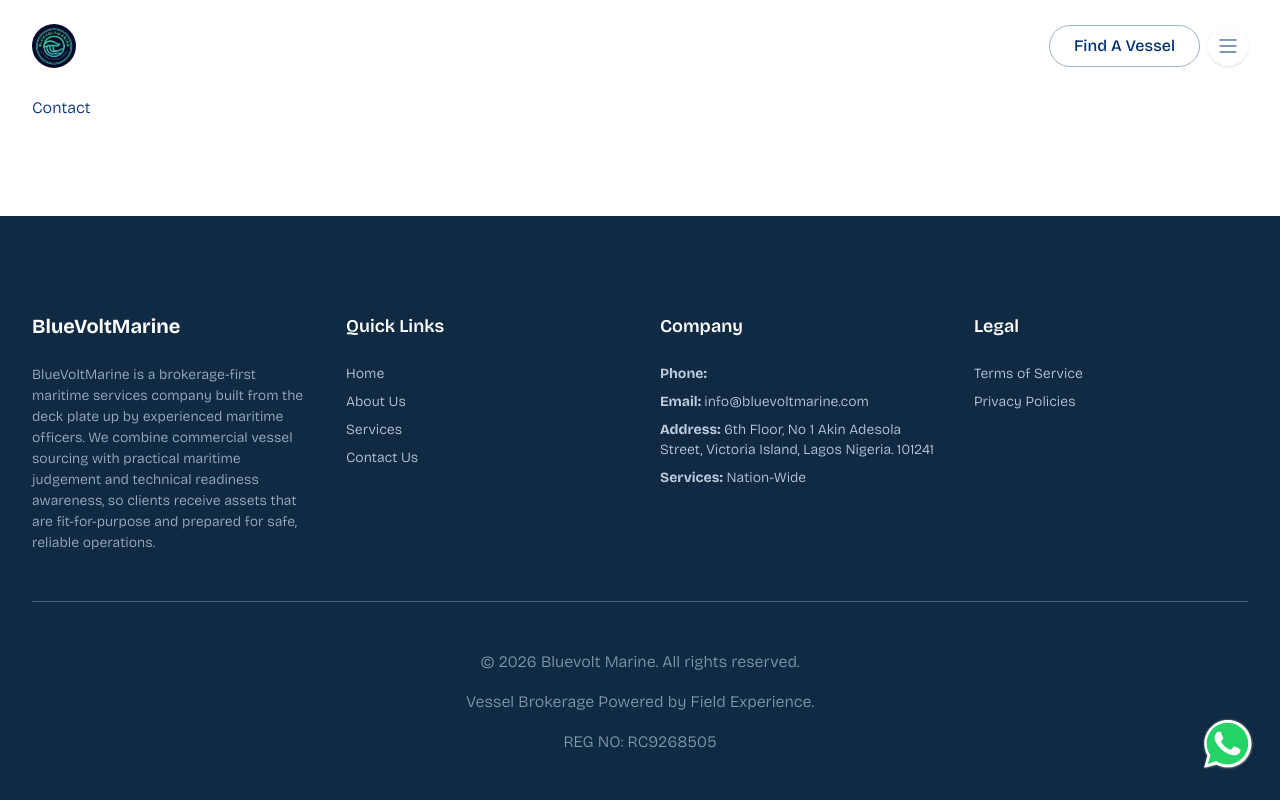
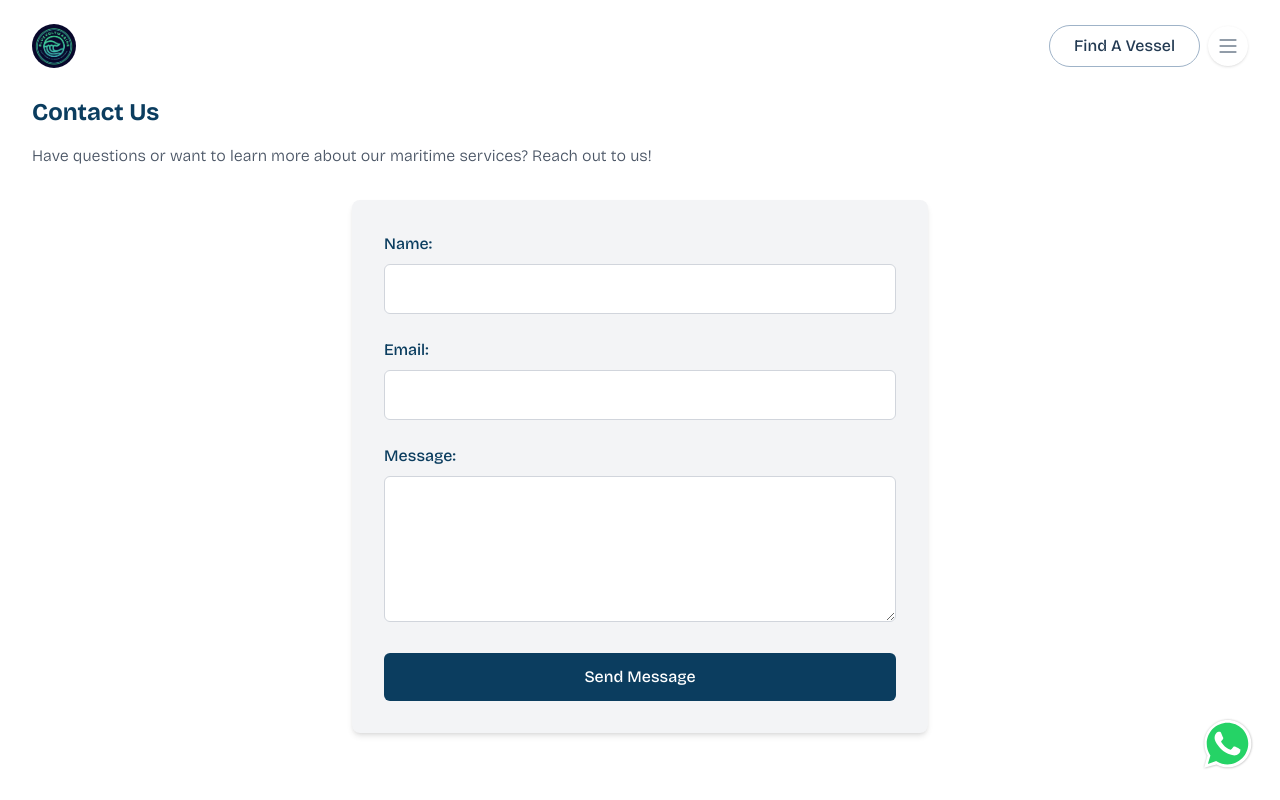
Before and after one commit to deraolisah/bluevolt, a React (Vite) app: page /contact in a window 1280 px wide. Shown: the top 800 px of the page. Built offline with nearby package versions, Linux system fonts and the light colour scheme; no server answers.

Commit message:
Update: Contact Form

```diff
--- a/src/components/Footer.jsx
+++ b/src/components/Footer.jsx
@@ -4,7 +4,7 @@
   const currentYear = new Date().getFullYear()
 
   return (
-    <footer className="bg-navy-800 text-white">
+    <footer className="bg-primary text-white">
       <div className="container">
         <div className="grid grid-cols-1 sm:grid-cols-2 md:grid-cols-4 gap-10">
           <div>
--- a/src/components/home/OurCatalogue.jsx
+++ b/src/components/home/OurCatalogue.jsx
@@ -25,10 +25,10 @@
 
   useEffect(() => {
     const handleResize = () => {
-      if (window.innerWidth < 640) setSlidesToShow(1.5);
+      if (window.innerWidth < 540) setSlidesToShow(1.5);
       else if (window.innerWidth < 768) setSlidesToShow(3);
       else if (window.innerWidth < 1024) setSlidesToShow(4);
-      else setSlidesToShow(6);
+      else setSlidesToShow(5);
     };
 
     handleResize();
@@ -114,7 +114,7 @@
               onClick={() => scrollTo(index)}
               className={`w-2 h-2 rounded-full transition-all duration-300 ${
                 index === selectedIndex
-                  ? 'w-6 bg-navy-700'
+                  ? 'w-6 bg-primary'
                   : 'bg-gray-300 hover:bg-gray-400'
               }`}
               aria-label={`Go to slide ${index + 1}`}
--- a/src/components/home/RequestForm.jsx
+++ b/src/components/home/RequestForm.jsx
@@ -1,6 +1,11 @@
 import { useState } from 'react';
 
-export default function RequestForm() {
+
+const RequestForm = () => {
+
+  const API_URL = import.meta.env.VITE_API_URL || 'http://localhost:5000/api';
+
+
   const [formData, setFormData] = useState({
     companyName: '',
     contactPerson: '',
@@ -13,12 +18,13 @@
     message: '',
   })
 
+  const [isSubmitting, setIsSubmitting] = useState(false)
+  const [submitStatus, setSubmitStatus] = useState(null)
+
   const serviceTypes = [
     'Vessel Brokerage',
     'Maritime Vessel Survey',
     'Machinery Electrical & Emergency Systems Survey',
-    // 'Emergency & Safety System Survey',
-    // 'Multiple Services',
   ]
 
   const handleChange = (e) => {
@@ -26,11 +32,45 @@
     setFormData(prev => ({ ...prev, [name]: value }))
   }
 
-  const handleSubmit = (e) => {
+  const handleSubmit = async (e) => {
     e.preventDefault()
-    // Form submission logic would go here
-    console.log('Form submitted:', formData)
-    alert('Thank you for your request. Our team will contact you within 24 hours.')
+    setIsSubmitting(true)
+    setSubmitStatus(null)
+
+    try {
+      // Send to your Express backend
+      const response = await fetch(`${API_URL}/send-email`, {
+        method: 'POST',
+        headers: {
+          'Content-Type': 'application/json',
+        },
+        body: JSON.stringify(formData),
+      })
+
+      const data = await response.json()
+
+      if (response.ok && data.success) {
+        setSubmitStatus('success')
+        setFormData({
+          companyName: '',
+          contactPerson: '',
+          email: '',
+          phone: '',
+          serviceType: '',
+          vesselType: '',
+          location: '',
+          timeline: '',
+          message: '',
+        })
+      } else {
+        setSubmitStatus('error')
+      }
+    } catch (error) {
+      console.error('Error submitting form:', error)
+      setSubmitStatus('error')
+    } finally {
+      setIsSubmitting(false)
+    }
   }
 
   return (
@@ -38,15 +78,30 @@
       <div className="container">
         <div className="max-w-4xl mx-auto">
           <div className="text-center mb-12">
-            <h2 className="section-title"> Request a Vessel or Survey </h2>
+            <h2 className="section-title">Request a Vessel or Survey</h2>
             <p className="section-subtitle">
-              {/* Please provide details about your requirements. A senior officer will contact you within 24 hours. */}
               Please specify vessel type, operational area, duration, and technical requirements when requesting availability.
             </p>
           </div>
 
+          {/* Status Messages */}
+          {submitStatus === 'success' && (
+            <div className="mb-6 p-4 bg-green-100 border border-green-400 text-green-700 rounded-md">
+              <strong>Thank you for your request!</strong>
+              <p className="mt-2">Our team will contact you at {formData.email} within 24 hours.</p>
+            </div>
+          )}
+
+          {submitStatus === 'error' && (
+            <div className="mb-6 p-4 bg-red-100 border border-red-400 text-red-700 rounded-md">
+              <strong>Oops! Something went wrong.</strong>
+              <p className="mt-2">There was an error submitting your form. Please try again or contact us directly at info@bluevoltmarine.com</p>
+            </div>
+          )}
+
           <form onSubmit={handleSubmit} className="bg-navy-50 rounded-lg shadow-lg p-4.5 md:p-8">
             <div className="grid md:grid-cols-2 gap-4 md:gap-6 mb-8">
+              {/* Company Name */}
               <div>
                 <label htmlFor="companyName" className="block text-sm font-medium text-navy-700 mb-2">
                   Company Name *
@@ -62,6 +117,7 @@
                 />
               </div>
 
+              {/* Contact Person */}
               <div>
                 <label htmlFor="contactPerson" className="block text-sm font-medium text-navy-700 mb-2">
                   Contact Person *
@@ -77,6 +133,7 @@
                 />
               </div>
 
+              {/* Email */}
               <div>
                 <label htmlFor="email" className="block text-sm font-medium text-navy-700 mb-2">
                   Email *
@@ -92,6 +149,7 @@
                 />
               </div>
 
+              {/* Phone */}
               <div>
                 <label htmlFor="phone" className="block text-sm font-medium text-navy-700 mb-2">
                   Phone *
@@ -107,6 +165,7 @@
                 />
               </div>
 
+              {/* Service Type */}
               <div>
                 <label htmlFor="serviceType" className="block text-sm font-medium text-navy-700 mb-2">
                   Service Type *
@@ -126,6 +185,7 @@
                 </select>
               </div>
 
+              {/* Vessel Type */}
               <div>
                 <label htmlFor="vesselType" className="block text-sm font-medium text-navy-700 mb-2">
                   Vessel Type / Scope
@@ -141,6 +201,7 @@
                 />
               </div>
 
+              {/* Location */}
               <div>
                 <label htmlFor="location" className="block text-sm font-medium text-navy-700 mb-2">
                   Location / Port
@@ -156,6 +217,7 @@
                 />
               </div>
 
+              {/* Timeline */}
               <div>
                 <label htmlFor="timeline" className="block text-sm font-medium text-navy-700 mb-2">
                   Timeline
@@ -172,6 +234,7 @@
               </div>
             </div>
 
+            {/* Message */}
             <div className="mb-8">
               <label htmlFor="message" className="block text-sm font-medium text-navy-700 mb-2">
                 Additional Details / Requirements
@@ -187,12 +250,22 @@
               ></textarea>
             </div>
 
+            {/* Submit Button */}
             <div className="text-center">
               <button
                 type="submit"
-                className="btn-primary px-12 py-4 text-lg"
+                disabled={isSubmitting}
+                className={`btn-primary px-12 py-4 text-lg ${isSubmitting ? 'opacity-50 cursor-not-allowed' : ''}`}
               >
-                Submit Request
+                {isSubmitting ? (
+                  <span className="flex items-center justify-center">
+                    <svg className="animate-spin -ml-1 mr-3 h-5 w-5 text-white" xmlns="http://www.w3.org/2000/svg" fill="none" viewBox="0 0 24 24">
+                      <circle className="opacity-25" cx="12" cy="12" r="10" stroke="currentColor" strokeWidth="4"></circle>
+                      <path className="opacity-75" fill="currentColor" d="M4 12a8 8 0 018-8V0C5.373 0 0 5.373 0 12h4zm2 5.291A7.962 7.962 0 014 12H0c0 3.042 1.135 5.824 3 7.938l3-2.647z"></path>
+                    </svg>
+                    Submitting...
+                  </span>
+                ) : 'Submit Request'}
               </button>
               <p className="text-sm text-navy-600 mt-4">
                 Our team will contact you within 24 hours to discuss your requirements.
@@ -204,3 +277,5 @@
     </section>
   )
 }
+
+export default RequestForm;
--- a/src/index.css
+++ b/src/index.css
@@ -9,7 +9,8 @@
   /* --font-sora: "Sora", sans-serif; */
   /* --font-display: 'Barlow', system-ui, sans-serif; */
 
-  --color-primary: #012E71;
+  /* --color-primary: #012E71; */
+  --color-primary: #243b53;
 
 
   --color-navy-50: #f0f4f8;
--- a/src/pages/Contact.jsx
+++ b/src/pages/Contact.jsx
@@ -1,9 +1,202 @@
-import React from 'react'
+import React, { useState } from 'react';
 
 const Contact = () => {
+  const API_URL = import.meta.env.VITE_API_URL || 'http://localhost:5000/api';
+
+  const [formData, setFormData] = useState({
+    name: '',
+    email: '',
+    message: '',
+  });
+
+  const [isSubmitting, setIsSubmitting] = useState(false);
+  const [submitStatus, setSubmitStatus] = useState(null);
+  const [errorMessage, setErrorMessage] = useState('');
+
+  const handleChange = (e) => {
+    const { name, value } = e.target;
+    setFormData(prev => ({ ...prev, [name]: value }));
+  };
+
+  const handleSubmit = async (e) => {
+    e.preventDefault();
+    setIsSubmitting(true);
+    setSubmitStatus(null);
+    setErrorMessage('');
+
+    try {
+      console.log('Submitting form to:', `${API_URL}/contact`);
+      console.log('Form data:', formData);
+
+      const response = await fetch(`${API_URL}/contact`, {
+        method: 'POST',
+        headers: {
+          'Content-Type': 'application/json',
+        },
+        body: JSON.stringify(formData),
+      });
+
+      const data = await response.json();
+      console.log('Response:', data);
+
+      if (response.ok && data.success) {
+        setSubmitStatus('success');
+        setFormData({
+          name: '',
+          email: '',
+          message: '',
+        });
+      } else {
+        setSubmitStatus('error');
+        setErrorMessage(data.error || 'Failed to send message');
+      }
+    } catch (error) {
+      console.error('Error submitting contact form:', error);
+      setSubmitStatus('error');
+      setErrorMessage(error.message || 'Network error - please check if server is running');
+    } finally {
+      setIsSubmitting(false);
+    }
+  };
+
   return (
-    <section className='container'>Contact</section>
-  )
-}
+    <section className="container px-4 py-8">
+      <h1 className="text-[#0B3D5F] mb-4 text-2xl font-bold">Contact Us</h1>
+      <p className="text-gray-600 mb-8">
+        Have questions or want to learn more about our maritime services? Reach out to us!
+      </p>
+
+      {/* Status Messages */}
+      {submitStatus === 'success' && (
+        <div className="mb-6 p-4 bg-green-200 border border-green-300 rounded-md text-green-900">
+          <strong>✓ Thank you for contacting us!</strong>
+          <p className="mt-2 mb-0">
+            We've received your message and will get back to you within 24 hours.
+          </p>
+        </div>
+      )}
+
+      {submitStatus === 'error' && (
+        <div className="mb-6 p-4 bg-red-200 border border-red-300 rounded-md text-red-800">
+          <strong>✗ Oops! Something went wrong.</strong>
+          <p className="mt-2 mb-0">
+            {errorMessage || 'There was an error sending your message. Please try again.'}
+          </p>
+          <p className="mt-2 mb-0 text-sm">
+            You can also contact us directly at <strong>info@bluevoltmarine.com</strong>
+          </p>
+        </div>
+      )}
+
+      <form
+        onSubmit={handleSubmit}
+        className="max-w-xl mx-auto p-8 bg-gray-100 rounded-lg shadow-md"
+      >
+        <div className="mb-6">
+          <label
+            htmlFor="name"
+            className="block mb-2 font-medium text-[#0B3D5F]"
+          >
+            Name:
+          </label>
+          <input
+            type="text"
+            id="name"
+            name="name"
+            value={formData.name}
+            onChange={handleChange}
+            required
+            disabled={isSubmitting}
+            className={`w-full p-3 border border-gray-300 rounded-md text-base ${
+              isSubmitting ? 'bg-gray-200' : 'bg-white'
+            }`}
+          />
+        </div>
+
+        <div className="mb-6">
+          <label
+            htmlFor="email"
+            className="block mb-2 font-medium text-[#0B3D5F]"
+          >
+            Email:
+          </label>
+          <input
+            type="email"
+            id="email"
+            name="email"
+            value={formData.email}
+            onChange={handleChange}
+            required
+            disabled={isSubmitting}
+            className={`w-full p-3 border border-gray-300 rounded-md text-base ${
+              isSubmitting ? 'bg-gray-200' : 'bg-white'
+            }`}
+          />
+        </div>
+
+        <div className="mb-6">
+          <label
+            htmlFor="message"
+            className="block mb-2 font-medium text-[#0B3D5F]"
+          >
+            Message:
+          </label>
+          <textarea
+            id="message"
+            name="message"
+            value={formData.message}
+            onChange={handleChange}
+            required
+            rows="5"
+            disabled={isSubmitting}
+            className={`w-full p-3 border border-gray-300 rounded-md text-base resize-y ${
+              isSubmitting ? 'bg-gray-200' : 'bg-white'
+            }`}
+          ></textarea>
+        </div>
+
+        <button
+          type="submit"
+          disabled={isSubmitting}
+          className={`w-full py-3 px-6 rounded-md text-base font-medium text-white transition-colors ${
+            isSubmitting
+              ? 'bg-gray-600 cursor-not-allowed opacity-70'
+              : 'bg-[#0B3D5F] hover:bg-[#0a2f4a]'
+          }`}
+        >
+          {isSubmitting ? (
+            <span className="flex items-center justify-center">
+              <svg
+                className="animate-spin mr-2 h-5 w-5"
+                xmlns="http://www.w3.org/2000/svg"
+                fill="none"
+                viewBox="0 0 24 24"
+              >
+                <circle
+                  className="opacity-25"
+                  cx="12"
+                  cy="12"
+                  r="10"
+                  stroke="currentColor"
+                  strokeWidth="4"
+                ></circle>
+                <path
+                  className="opacity-75"
+                  fill="currentColor"
+                  d="M4 12a8 8 0 018-8V0C5.373 0 0 5.373 0 12h4zm2
+                  5.291A7.962 7.962 0 014 12H0c0 3.042
+                  1.135 5.824 3 7.938l3-2.647z"
+                ></path>
+              </svg>
+              Sending...
+            </span>
+          ) : (
+            'Send Message'
+          )}
+        </button>
+      </form>
+    </section>
+  );
+};
 
 export default Contact;
```
